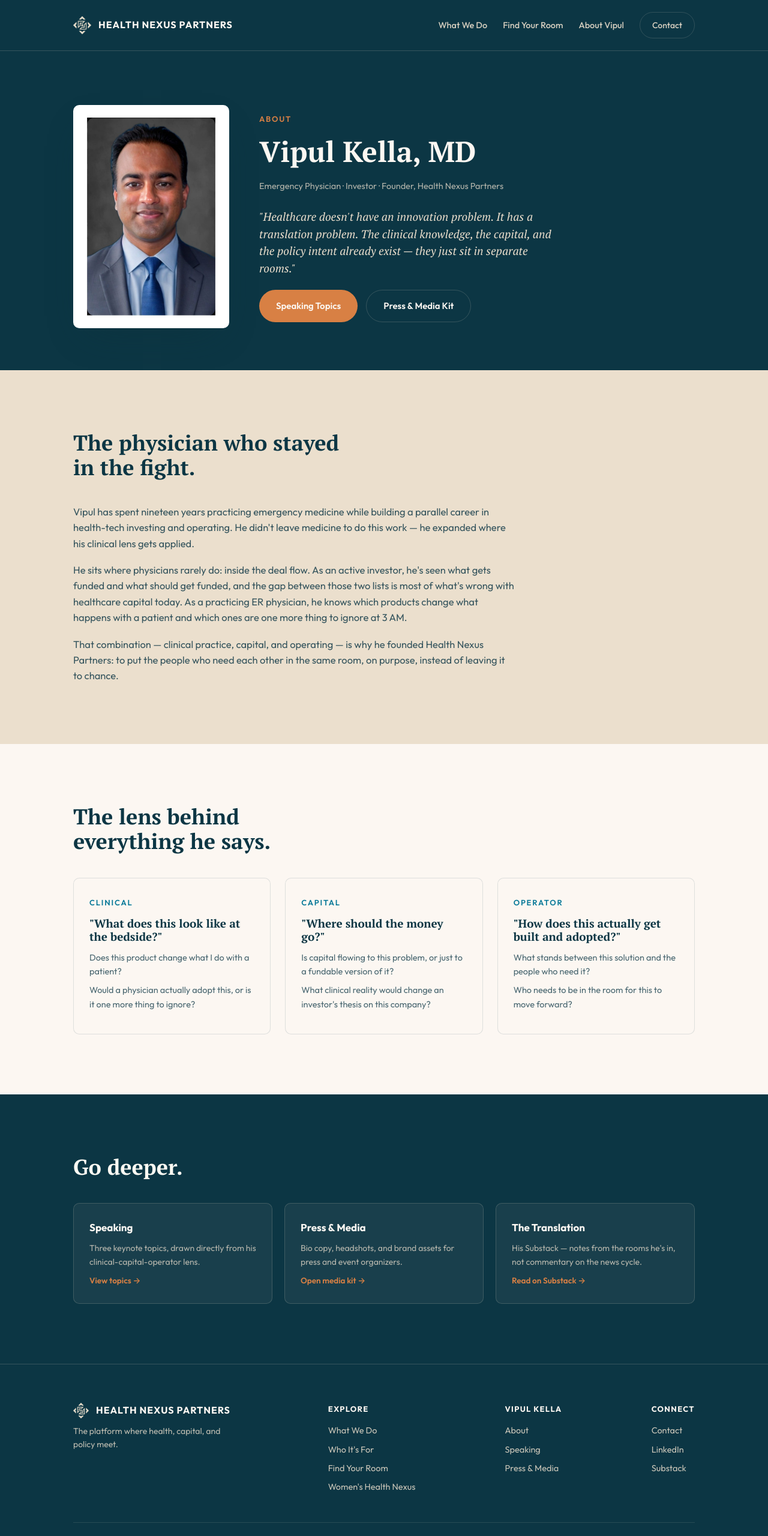
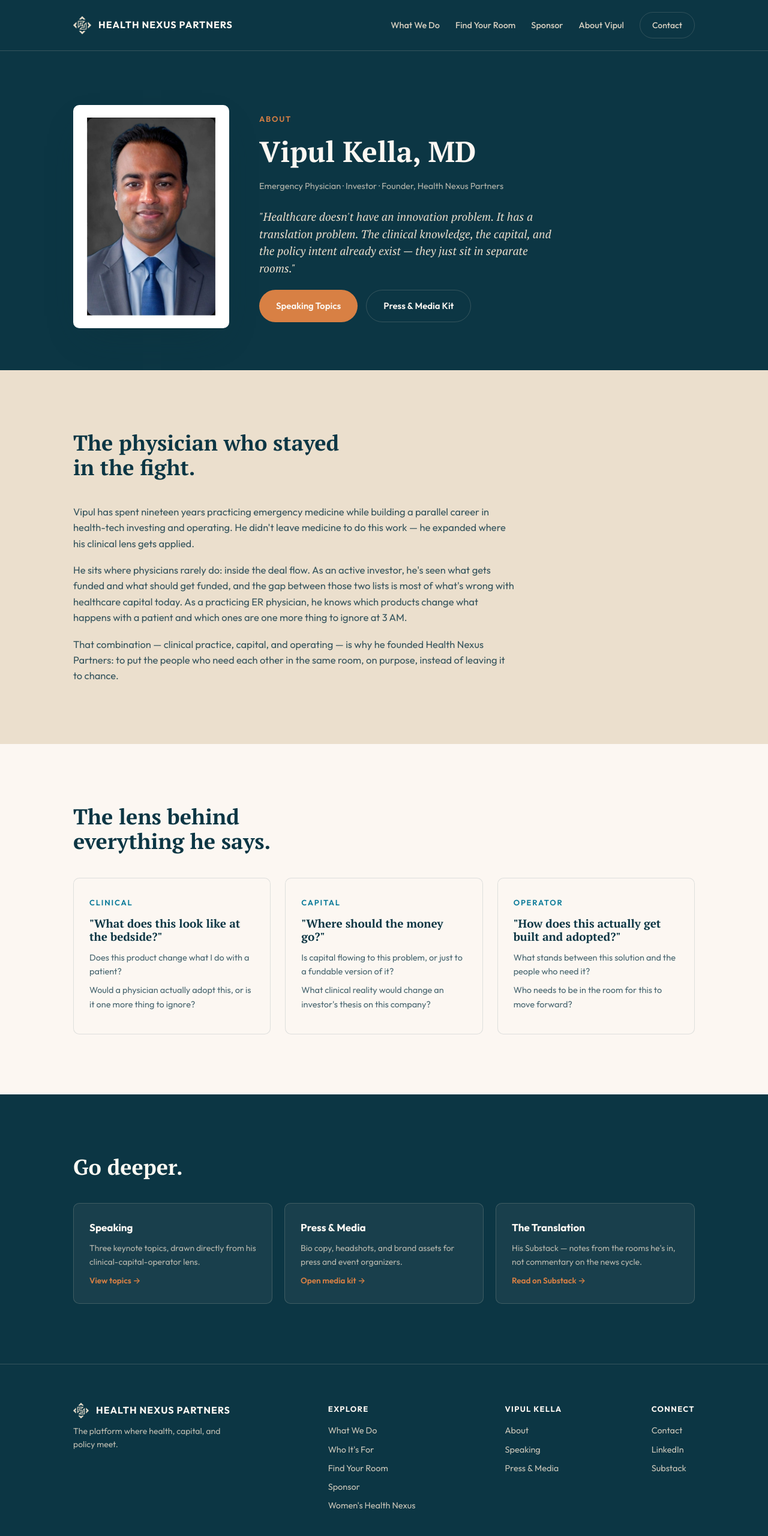
Before and after one commit to oliviabaine24/HealthNexusPartners, a plain HTML site: page about/index.html in a window 1280 px wide. Shown: the top 2560 px of the page at 60% size. Drawn offline with Linux system fonts and the light colour scheme.

Commit message:
Add files via upload

```diff
--- a/about/index.html
+++ b/about/index.html
@@ -96,6 +96,7 @@
     <div class="nav-links">
       <a href="../#what-we-do">What We Do</a>
       <a href="../#find-your-room">Find Your Room</a>
+      <a href="../sponsor/">Sponsor</a>
       <a href="./">About Vipul</a>
       <a href="../contact/" class="btn btn-outline" style="padding:10px 20px; font-size:14px;">Contact</a>
     </div>
@@ -193,6 +194,7 @@
         <a href="../#what-we-do">What We Do</a>
         <a href="../#who-its-for">Who It's For</a>
         <a href="../#find-your-room">Find Your Room</a>
+        <a href="../sponsor/">Sponsor</a>
         <a href="/whn/" target="_blank" rel="noopener">Women's Health Nexus</a>
       </div>
       <div class="footer-col">
```
